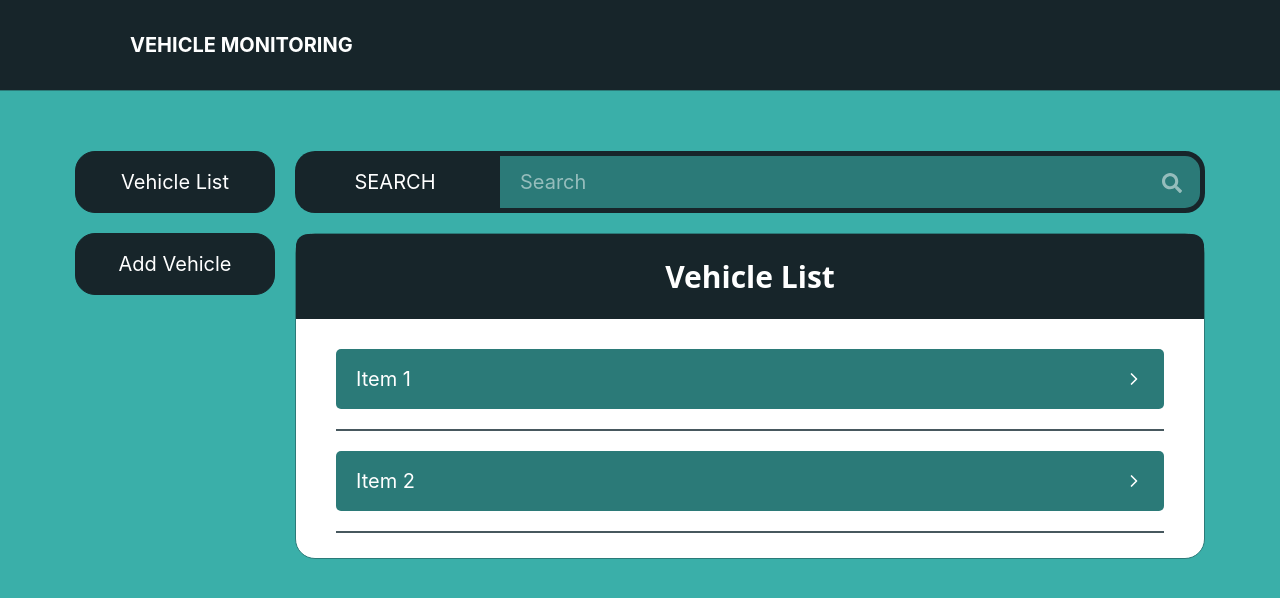
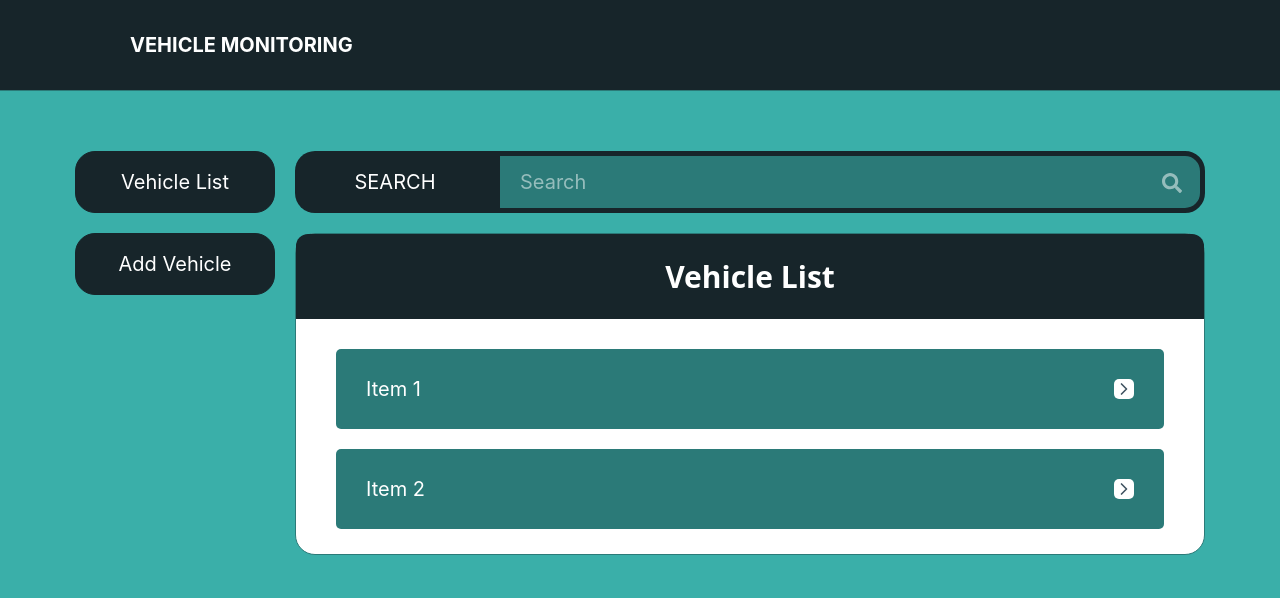
Before and after one commit to MendozaFiona/vehicle-monitoring, a React (Create React App) app in the folder client/: page /vehicle/list in a window 1280 px wide. Shown: the top 598 px of the page. Built offline with nearby package versions, Linux system fonts and the light colour scheme.

Commit message:
restyled vehicle accordion

```diff
--- a/client/src/pages/Vehicle/VehicleList/styled.jsx
+++ b/client/src/pages/Vehicle/VehicleList/styled.jsx
@@ -1,9 +1,17 @@
 import styled from "styled-components";
 
 export const StyledAccordion = styled.details`
-  border-bottom: 2px solid #47585e;
-  summary {
-    background-color: #2b7a78;
-    border: 0;
+  border-bottom: 0;
+  border-radius: 5px;
+  background-color: #2b7a78;
+  padding: 30px;
+
+  * {
+    color: white !important;
+  }
+
+  summary::after {
+    background-color: white;
+    border-radius: 5px;
   }
 `;
--- a/client/src/pages/Vehicle/VehicleList/vehicleItem.jsx
+++ b/client/src/pages/Vehicle/VehicleList/vehicleItem.jsx
@@ -17,7 +17,7 @@ const VehicleItem = () => {
     <>
       {sampleItems.map((item) => (
         <StyledAccordion>
-          <summary role="button">{item.name}</summary>
+          <summary>{item.name}</summary>
           <p>{item.desc}</p>
         </StyledAccordion>
       ))}
```
